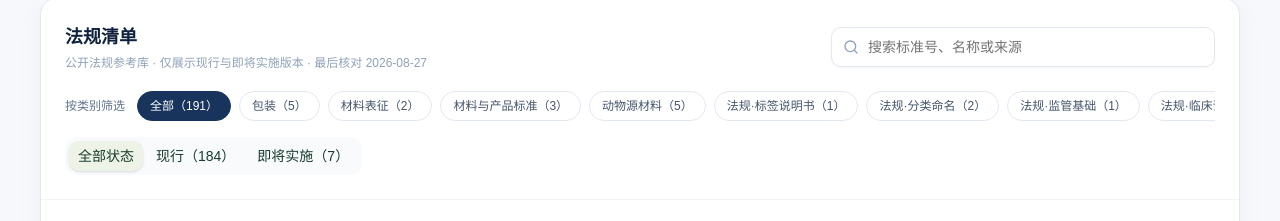
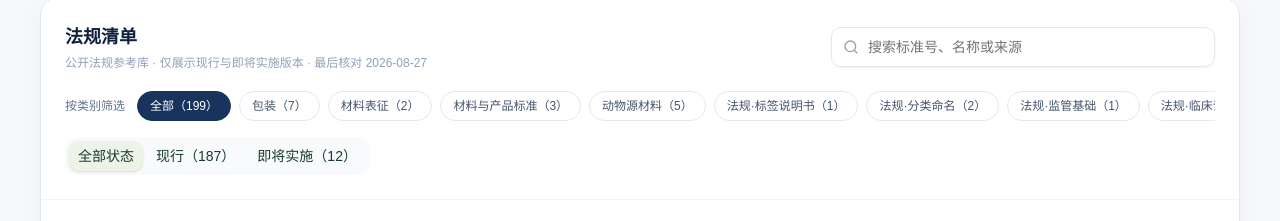
Before and after one commit to wjc445479963-beep/wjc-regulatory-ledger, a Next.js app: page /regulations in a window 1280 px wide. Shown: the part 718-939 px from the top of the page. Built offline with nearby package versions, Linux system fonts and the light colour scheme.

Commit message:
chore: update regulatory references to v2.0

```diff
--- a/app/ledger-client.tsx
+++ b/app/ledger-client.tsx
@@ -42,7 +42,7 @@ const compareMeta: Record<CompareStatus, { label: string; className: string }> =
   replace: { label: "需要替换", className: "border-red-200 bg-red-50 text-red-700" }, upcoming: { label: "即将实施", className: "border-amber-200 bg-amber-50 text-amber-700" }, active: { label: "现行", className: "border-emerald-200 bg-emerald-50 text-emerald-700" }, named: { label: "按名称识别", className: "border-violet-200 bg-violet-50 text-violet-700" }, recognized: { label: "已识别但未纳入主库", className: "border-cyan-200 bg-cyan-50 text-cyan-700" }, unmatched: { label: "未匹配", className: "border-slate-200 bg-slate-100 text-slate-600" },
 };
 const replacementMap: Record<string, string> = { "GB/T16886.1-2011": "GB/T16886.1-2022", "GB/T16886.3-2008": "GB/T16886.3-2019", "GB/T16886.6-2015": "GB/T16886.6-2022", "GB/T16886.9-2017": "GB/T16886.9-2022", "GB/T16886.10-2017": "GB/T16886.10-2024", "GB/T16886.12-2017": "GB/T16886.12-2023", "GB/T16886.17-2005": "GB/T16886.17-2025", "GB/T19633.1-2015": "GB/T19633.1-2024", "GB/T19633.2-2015": "GB/T19633.2-2024", "GB/T19973.2-2018": "GB/T19973.2-2025", "GB50457-2008": "GB50457-2019", "GB/T1.1-2009": "GB/T1.1-2020", "ISO11607-2:2006": "ISO11607-2:2019" };
-const upcomingMap: Record<string, string> = { "GB/T16886.2-2011": "GB/T16886.2-2026", "GB/T14233.2-2005": "GB/T14233.2-2025" };
+const upcomingMap: Record<string, string> = { "GB/T16886.2-2011": "GB/T16886.2-2026", "GB/T14233.2-2005": "GB/T14233.2-2025", "GB/T16292-2010": "GB/T16292-2025", "GB/T16293-2010": "GB/T16293-2025", "GB/T16294-2010": "GB/T16294-2025" };
 
 function normalizeCode(value: string) {
   let code = String(value ?? "").toUpperCase().trim().replace(/[（(）)【】\[\]：:，,]/g, "").replace(/[—–−－﹣]/g, "-").replace(/[／∕⁄]/g, "/");
--- a/app/regulations-data.ts
+++ b/app/regulations-data.ts
@@ -28,6 +28,8 @@ const VERIFIED_STANDARD_STATUS: Record<string, Extract<Status, "active" | "upcom
   "GB 18278-2000": "replaced",
   "GB 18280.1-2015": "active",
   "GB 18280.2-2015": "active",
+  "GB/T 30690-2014": "active",
+  "GB/T 30690-2026": "upcoming",
   "GB 19335-2003": "replaced",
   "GB 23101.1-2008": "active",
   "GB 23101.2-2008": "active",
@@ -37,9 +39,13 @@ const VERIFIED_STANDARD_STATUS: Record<string, Extract<Status, "active" | "upcom
   "GB/T 10247-2008": "active",
   "GB/T 14233.1-2022": "active",
   "GB/T 14233.2-2005": "active",
+  "GB/T 14233.3-2024": "upcoming",
   "GB/T 16292-2010": "active",
   "GB/T 16293-2010": "active",
   "GB/T 16294-2010": "active",
+  "GB/T 16292-2025": "upcoming",
+  "GB/T 16293-2025": "upcoming",
+  "GB/T 16294-2025": "upcoming",
   "GB/T 16886.10-2005": "replaced",
   "GB/T 16886.10-2024": "active",
   "GB/T 16886.11-2011": "replaced",
@@ -130,6 +136,11 @@ const VERIFIED_STANDARD_STATUS: Record<string, Extract<Status, "active" | "upcom
   "YY/T 0325-2022": "active",
   "YY/T 0506.8": "active",
   "YY/T 0618-2017": "active",
+  "YY/T 0681.4-2010": "replaced",
+  "YY/T 0681.4-2021": "active",
+  "YY/T 0681.12-2014": "replaced",
+  "YY/T 0681.12-2022": "active",
+  "YY/T 1556-2017": "active",
   "YY/T 0640-2016": "active",
   "YY/T 0771.3-2009": "active",
   "YY/T 0771.4-2015": "active",
@@ -212,6 +223,9 @@ export const regulations: Regulation[] = [
   item({ id: "qms-19001", code: "GB/T 19001-2016", title: "质量管理体系 要求", source: SAMR, category: "质量体系", status: "review", effective: "2017-07-01", note: "作为质量管理体系通用基础，需与医疗器械专用要求结合使用。", href: STD("GB/T 19001-2016") }),
   item({ id: "cleanroom-50457", code: "GB 50457-2019", title: "医药工业洁净厂房设计标准", source: SAMR, category: "洁净环境", status: "review", effective: "2019-12-01", note: "洁净厂房设计或改造时条件适用。", href: STD("GB 50457-2019") }),
   item({ id: "cleanroom-25915", code: "GB/T 25915.1-2021", title: "洁净室及相关受控环境 第1部分：空气洁净度等级", source: SAMR, category: "洁净环境", status: "review", effective: "2022-03-01", note: "洁净环境分级和确认条件适用。", href: STD("GB/T 25915.1-2021") }),
+  item({ id: "cleanroom-particles-2025", code: "GB/T 16292-2025", title: "医药工业洁净室（区）悬浮粒子的测试方法", source: SAMR, category: "洁净环境", status: "upcoming", effective: "2026-11-01", note: "已发布，2026-11-01实施，全部代替GB/T 16292-2010。", href: STD("GB/T 16292-2025") }),
+  item({ id: "cleanroom-microbes-2025", code: "GB/T 16293-2025", title: "医药工业洁净室（区）浮游菌的测试方法", source: SAMR, category: "洁净环境", status: "upcoming", effective: "2026-11-01", note: "已发布，2026-11-01实施，全部代替GB/T 16293-2010。", href: STD("GB/T 16293-2025") }),
+  item({ id: "cleanroom-settle-2025", code: "GB/T 16294-2025", title: "医药工业洁净室（区）沉降菌的测试方法", source: SAMR, category: "洁净环境", status: "upcoming", effective: "2026-11-01", note: "已发布，2026-11-01实施，全部代替GB/T 16294-2010。", href: STD("GB/T 16294-2025") }),
   item({ id: "cleanroom-particles", code: "GB/T 16292-2010", title: "医药工业洁净室（区）悬浮粒子的测试方法", source: SAMR, category: "洁净环境", status: "review", effective: "2011-02-01", note: "洁净区环境监测条件适用。", href: STD("GB/T 16292-2010") }),
   item({ id: "cleanroom-microbes", code: "GB/T 16293-2010", title: "医药工业洁净室（区）浮游菌的测试方法", source: SAMR, category: "洁净环境", status: "review", effective: "2011-02-01", note: "洁净区环境监测条件适用。", href: STD("GB/T 16293-2010") }),
   item({ id: "cleanroom-settle", code: "GB/T 16294-2010", title: "医药工业洁净室（区）沉降菌的测试方法", source: SAMR, category: "洁净环境", status: "review", effective: "2011-02-01", note: "洁净区环境监测条件适用。", href: STD("GB/T 16294-2010") }),
@@ -221,15 +235,22 @@ export const regulations: Regulation[] = [
   item({ id: "sterile-18279-2", code: "GB/T 18279.2-2015", title: "医疗保健产品灭菌 环氧乙烷 第2部分：灭菌过程应用指南", source: SAMR, category: "灭菌", status: "review", effective: "2017-01-01", note: "采用环氧乙烷灭菌时条件参考。", href: STD("GB/T 18279.2-2015") }),
   item({ id: "sterile-18280-1", code: "GB 18280.1-2015", title: "医疗保健产品灭菌 辐射 第1部分：灭菌过程的开发、确认和常规控制要求", source: SAMR, category: "灭菌", status: "review", effective: "2017-07-01", note: "采用辐射灭菌时适用。", href: STD("GB 18280.1-2015") }),
   item({ id: "sterile-18280-2", code: "GB 18280.2-2015", title: "医疗保健产品灭菌 辐射 第2部分：建立灭菌剂量", source: SAMR, category: "灭菌", status: "review", effective: "2017-07-01", note: "采用辐射灭菌时条件适用。", href: STD("GB 18280.2-2015") }),
+  item({ id: "sterilizer-monitoring-30690-new", code: "GB/T 30690-2026", title: "小型压力蒸汽灭菌器灭菌效果监测方法和评价要求", source: SAMR, category: "灭菌设备", status: "upcoming", effective: "2027-02-01", note: "已发布，2027-02-01实施，全部代替GB/T 30690-2014；仅适用于小型压力蒸汽灭菌器。", href: STD("GB/T 30690-2026") }),
+  item({ id: "sterilizer-monitoring-30690", code: "GB/T 30690-2014", title: "小型压力蒸汽灭菌器灭菌效果监测方法和评价要求", source: SAMR, category: "灭菌设备", status: "review", effective: "2015-07-01", note: "当前仍为现行版本；已发布新版GB/T 30690-2026，将于2027-02-01替代本标准。", href: STD("GB/T 30690-2014") }),
   item({ id: "package-19633-1-new", code: "GB/T 19633.1-2024", title: "最终灭菌医疗器械包装 第1部分：材料、无菌屏障系统和包装系统的要求", source: SAMR, category: "包装", status: "active", effective: "2025-12-01", note: "国家标准全文公开系统标示为现行，已替代2015版。", href: STD("GB/T 19633.1-2024") }),
   item({ id: "package-19633-2-new", code: "GB/T 19633.2-2024", title: "最终灭菌医疗器械包装 第2部分：成型、密封和装配过程的确认的要求", source: SAMR, category: "包装", status: "active", effective: "2025-12-01", note: "国家标准全文公开系统标示为现行，已替代2015版。", href: STD("GB/T 19633.2-2024") }),
   item({ id: "package-19633-1", code: "GB/T 19633.1-2015", title: "最终灭菌医疗器械包装 第1部分：材料、无菌屏障系统和包装系统要求", source: SAMR, category: "包装", status: "replaced", effective: "2016-09-01", note: "已由GB/T 19633.1-2024替代。", href: STD("GB/T 19633.1-2015") }),
   item({ id: "package-19633-2", code: "GB/T 19633.2-2015", title: "最终灭菌医疗器械包装 第2部分：成形、密封和装配过程的确认要求", source: SAMR, category: "包装", status: "replaced", effective: "2016-09-01", note: "已由GB/T 19633.2-2024替代。", href: STD("GB/T 19633.2-2015") }),
+  item({ id: "package-yy-t-0681-4-new", code: "YY/T 0681.4-2021", title: "无菌医疗器械包装试验方法 第4部分：染色液穿透法测定透气包装的密封泄漏", source: "国家药品监督管理局", category: "包装", status: "active", effective: "2022-04-01", note: "现行版本，已替代YY/T 0681.4-2010；适用于透明材料和透气材料组成包装密封处的泄漏检测。", href: "https://std.samr.gov.cn/hb/search/stdHBDetailed?id=BFEAFC933CDB5285E05397BE0A0A7BFB" }),
+  item({ id: "package-yy-t-0681-12-new", code: "YY/T 0681.12-2022", title: "无菌医疗器械包装试验方法 第12部分：软性屏障材料抗揉搓性", source: "国家药品监督管理局", category: "包装", status: "active", effective: "2023-06-01", note: "现行版本，已替代YY/T 0681.12-2014；适用于软性屏障材料抗揉搓性测试。", href: "https://std.samr.gov.cn/hb/search/stdHBDetailed?id=E1A1451FD9050CD5E05397BE0A0A9976" }),
   item({ id: "package-0313", code: "YY/T 0313-2014", title: "医用高分子产品 包装、标签和使用说明书的要求", source: "国家药品监督管理局", category: "包装", status: "review", effective: "2015-07-01", note: "包装、标签和使用说明书编制条件参考。", href: NMPA_RULES }),
   item({ id: "endotoxin-0618", code: "YY/T 0618-2017", title: "医疗器械细菌内毒素试验方法 常规监控与跳批检验", source: "国家药品监督管理局", category: "微生物与内毒素", status: "review", effective: "2018-04-01", note: "无菌或与人体接触产品的内毒素控制条件适用。", href: NMPA_RULES }),
+  item({ id: "general-sampling-2828-1", code: "GB/T 2828.1-2012", title: "计数抽样检验程序 第1部分：按接收质量限（AQL）检索的逐批检验抽样计划", source: SAMR, category: "通用检验", status: "active", effective: "2013-02-15", note: "适用于批次检验的通用抽样策划；AQL、检验水平和接收准则仍需结合产品技术要求确定。", href: STD("GB/T 2828.1-2012") }),
   item({ id: "test-14233-1", code: "GB/T 14233.1-2022", title: "医用输液、输血、注射器具检验方法 第1部分：化学分析方法", source: SAMR, category: "检验方法", status: "review", effective: "2023-11-01", note: "仅在产品结构、材料和检验项目相近时条件参考。", href: STD("GB/T 14233.1-2022") }),
   item({ id: "test-14233-2-new", code: "GB/T 14233.2-2025", title: "医用输液、输血、注射器具检验方法 第2部分：生物学试验方法", source: SAMR, category: "检验方法", status: "upcoming", effective: "2027-01-01", note: "已发布，国家标准全文公开系统标示为即将实施。", href: STD("GB/T 14233.2-2025") }),
   item({ id: "test-14233-2", code: "GB/T 14233.2-2005", title: "医用输液、输血、注射器具检验方法 第2部分：生物学试验方法", source: SAMR, category: "检验方法", status: "review", effective: "2006-05-01", note: "仅在产品结构、材料和检验项目相近时条件参考。", href: STD("GB/T 14233.2-2005") }),
+  item({ id: "test-14233-3", code: "GB/T 14233.3-2024", title: "医用输液、输血、注射器具检验方法 第3部分：微生物学试验方法", source: SAMR, category: "检验方法", status: "upcoming", effective: "2026-11-01", note: "已发布，2026-11-01实施；仅适用于输液、输血和注射器具，不宜泛化为所有医疗器械的通用方法。", href: STD("GB/T 14233.3-2024") }),
+  item({ id: "test-yy-t-1556", code: "YY/T 1556-2017", title: "医用输液、输血、注射器具微粒污染检验方法", source: "国家药品监督管理局", category: "检验方法", status: "active", effective: "2018-04-01", note: "适用于输液、输血和注射器具的微粒污染检验；具体限值和判定仍以产品标准或技术要求为准。", href: "https://std.samr.gov.cn/hb/search/stdHBDetailed?id=8B1827F23E4FBB19E05397BE0A0AB44A" }),
   item({ id: "package-6543", code: "GB/T 6543-2008", title: "运输包装用单瓦楞纸箱和双瓦楞纸箱", source: SAMR, category: "包装", status: "review", effective: "2008-10-01", note: "外部运输包装材料和验证条件适用。", href: STD("GB/T 6543-2008") }),
   item({ id: "package-4857-3", code: "GB/T 4857.3-2008", title: "包装 运输包装件基本试验 第3部分：静载荷堆码试验方法", source: SAMR, category: "包装", status: "review", effective: "2009-01-01", note: "运输包装验证条件适用。", href: STD("GB/T 4857.3-2008") }),
   item({ id: "package-4857-5", code: "GB/T 4857.5-1992", title: "包装 运输包装件 跌落试验方法", source: SAMR, category: "包装", status: "review", effective: "1992-10-01", note: "运输包装验证条件适用。", href: STD("GB/T 4857.5-1992") }),
--- a/lib/site-version.ts
+++ b/lib/site-version.ts
@@ -1 +1 @@
-export const SITE_VERSION = "v1.9";
+export const SITE_VERSION = "v2.0";
```
Also changed, not shown: 1 other file (tests, documents, lock files or other folders).
